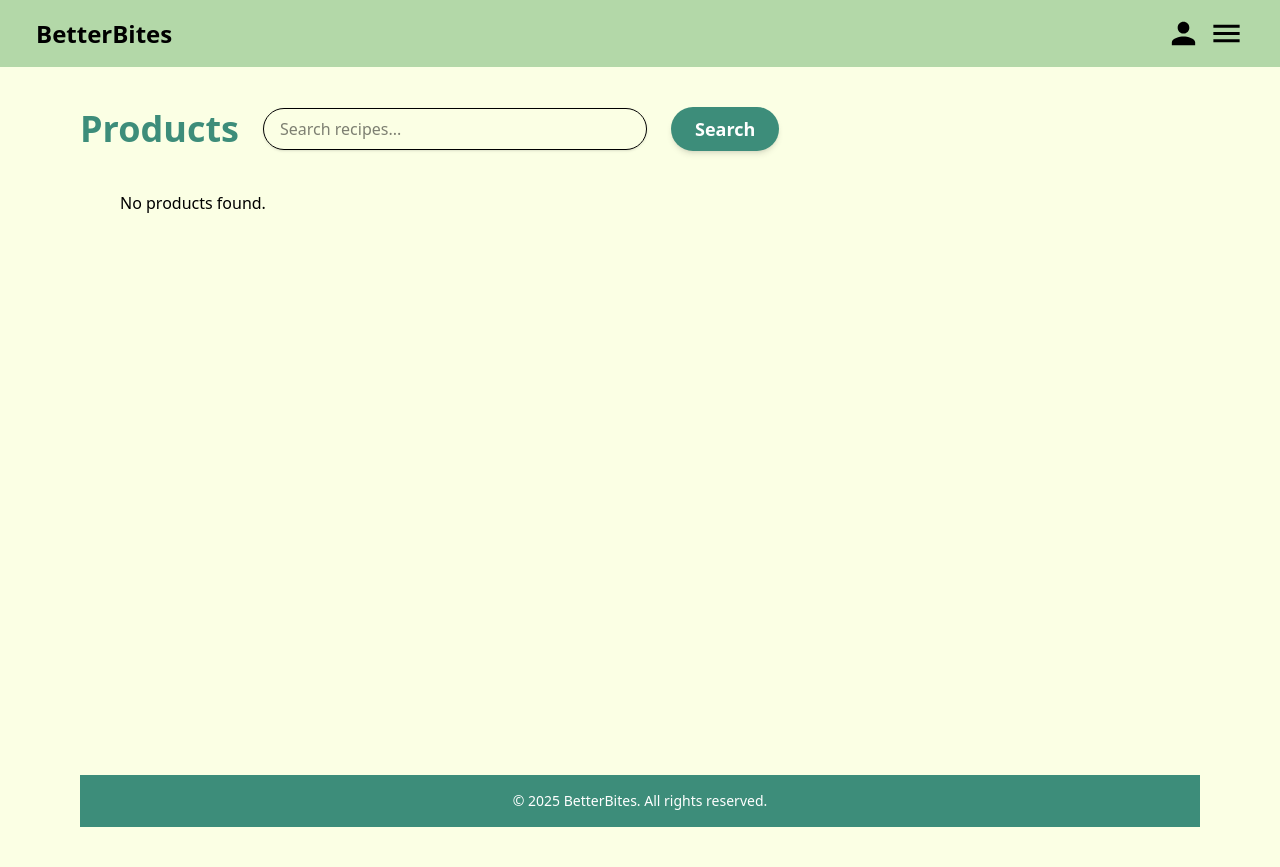
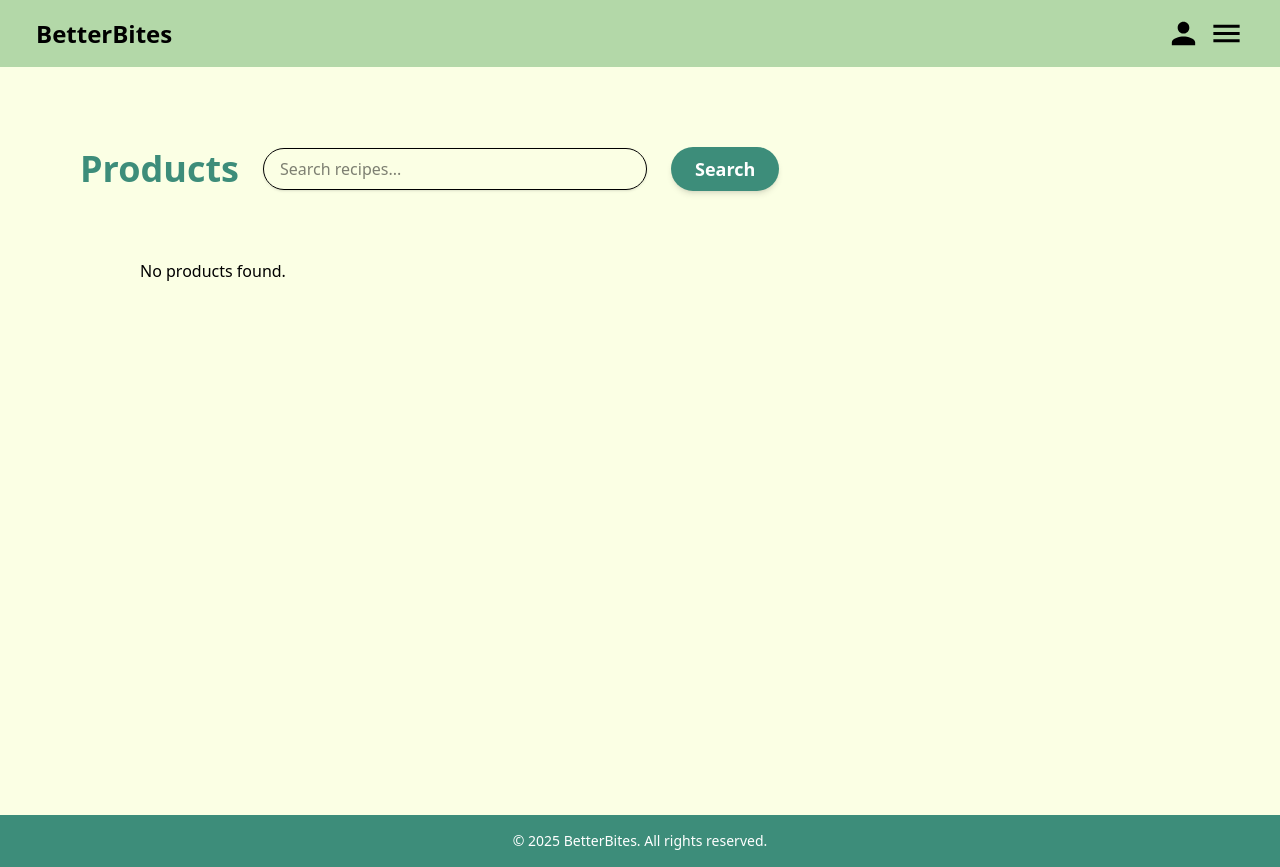
Before and after one commit to ScripterEve/HT11, a React (Vite) app in the folder frontend/: page /products in a window 1280 px wide. Built offline with nearby package versions, Linux system fonts and the light colour scheme.

Commit message:
last-changes-footer

```diff
--- a/frontend/src/components/LoginForm.jsx
+++ b/frontend/src/components/LoginForm.jsx
@@ -44,8 +44,8 @@ function LoginForm() {
   };
 
   return (
-    <div className="w-80 h-[60%] px-0 pt-2 flex flex-col gap-4">
-      <h2 className="text-3xl font-bold text-center mb-5">Login</h2>
+    <div className="w-80 h- px-4 py-5 flex flex-col gap-4 mx-auto">
+      <h2 className="text-3xl font-bold text-center mb-3">Login</h2>
       <form onSubmit={handleLogin} className="flex flex-col gap-6">
         <div>
           <label className="ml-2 font-semibold">Email</label>
@@ -69,7 +69,7 @@ function LoginForm() {
         </div>
 
         <button
-          className="py-2 bg-[#3d8d7aad] mt-4 transition duration-300 ease-in-out cursor-pointer text-center border-2 text-lg font-semibold w-full rounded-lg "
+          className="py-2 bg-[#3d8d7aad] mt-4 transition duration-300 ease-in-out cursor-pointer text-center border-2 text-lg font-semibold w-full rounded-lg"
           type="submit">
           {loading ? "Submitting" : "Login"}
         </button>
@@ -86,10 +86,12 @@ function LoginForm() {
         to={"/"}>
         Go back Home
       </Link>
+      {/* <div className="w-full">
+        <div className="bg-[#3D8D7A] text-white text-center py-4 mt-auto w-full">
+          <p className="text-sm">&copy; 2025 BetterBites. All rights reserved.</p>
+        </div>
+      </div> */}
 
-      <div className="bg-[#3D8D7A] text-white text-center py-4 mt-auto w-full">
-        <p className="text-sm">&copy; 2025 BetterBites. All rights reserved.</p>
-      </div>
     </div>
   );
 }
--- a/frontend/src/components/RegisterForm.jsx
+++ b/frontend/src/components/RegisterForm.jsx
@@ -61,7 +61,7 @@ function RegisterForm() {
 
   return (
     <div className="min-h-screen flex flex-col w-full">
-      <div className="w-80 h-[60%] px-4 py-5 flex flex-col gap-4 mx-auto">
+      <div className="w-80 px-4 py-5 flex flex-col gap-4 mx-auto">
         <h2 className="text-3xl font-bold text-center mb-3">Sign up</h2>
         <form onSubmit={handleRegister} className="flex flex-col gap-3.5">
           <div>
--- a/frontend/src/pages/ProductsPage.jsx
+++ b/frontend/src/pages/ProductsPage.jsx
@@ -48,8 +48,8 @@ function ProductsPage() {
   };
 
   return (
-    <div className="min-h-screen flex flex-col bg-[#FBFFE4] py-10 px-20">
-      <div className="flex gap-6 items-center">
+    <div className="min-h-screen pt-10 flex flex-col bg-[#FBFFE4]">
+      <div className="flex gap-6 items-center py-10 px-20">
         <h2 className="text-4xl font-bold text-[#3D8D7A]">Products</h2>
         <input
           type="text"
@@ -66,7 +66,7 @@ function ProductsPage() {
         </button>
       </div>
 
-      <div className="py-10 px-10">
+      <div className="py-7 px-35">
         {products.length === 0 ? (
           <p>No products found.</p>
         ) : (
@@ -90,7 +90,7 @@ function ProductsPage() {
         )}
       </div>
 
-      <div className="bg-[#3D8D7A] text-white text-center py-4 mt-auto">
+      <div className="bg-[#3D8D7A] text-white text-center py-4 mt-auto w-full">
         <p className="text-sm">&copy; 2025 BetterBites. All rights reserved.</p>
       </div>
     </div>
--- a/frontend/src/pages/RecipesPage.jsx
+++ b/frontend/src/pages/RecipesPage.jsx
@@ -48,8 +48,8 @@ function RecipesPage() {
   const handleSave = () => {};
 
   return (
-    <div className="pt-15 flex flex-col bg-[#FBFFE4] min-h-screen">
-      <div className="flex  px-15 gap-6 items-center">
+    <div className="pt-10 flex flex-col bg-[#FBFFE4] min-h-screen">
+      <div className="flex gap-6 items-center py-10 px-20">
         <h2 className="text-4xl font-bold text-[#3D8D7A]">Recipes</h2>
         <input
           type="text"
@@ -67,12 +67,12 @@ function RecipesPage() {
       </div>
 
       {loading && (
-        <div className="mt-5 text-lg text-[#3D8D7A] font-semibold">
+        <div className="mt-5 text-lg text-[#3D8D7A] font-semibold px-30">
           Loading...
         </div>
       )}
 
-      <div className="grid grid-cols-[repeat(auto-fill,_minmax(320px,_1fr))] gap-6 mt-10">
+      <div className="grid grid-cols-[repeat(auto-fill,_minmax(320px,_1fr))] gap-6 mt-10 px-20 py-20">
         {recipes.map((recipe, index) => (
           <div
             key={index}
```
